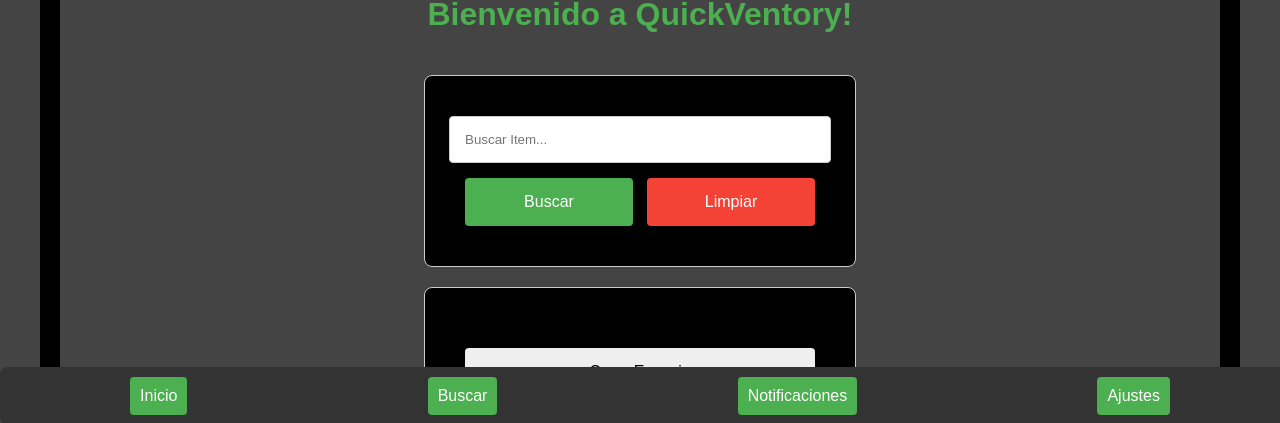
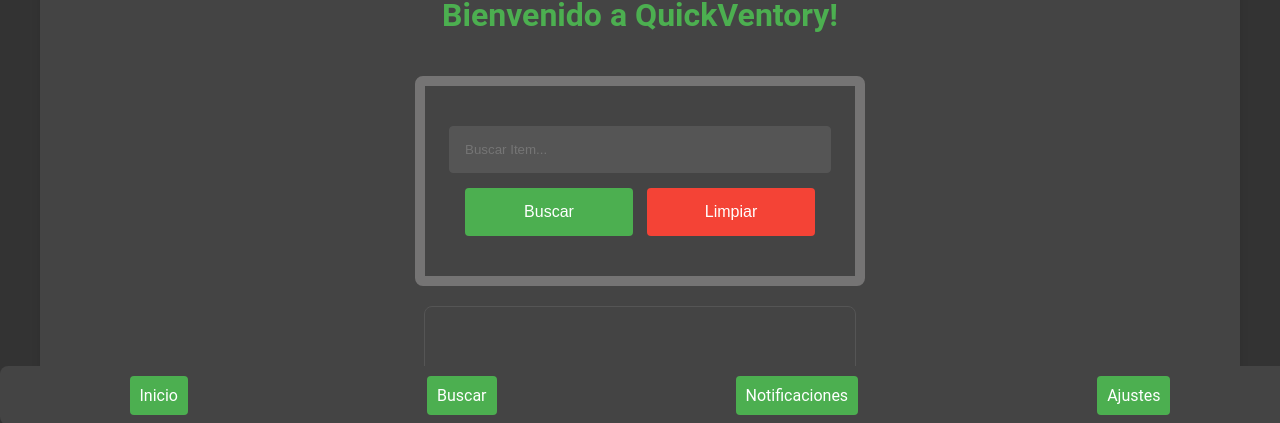
Before and after one commit to jea022/quick_ventory, a React (Create React App) app: page / in a window 1280 px wide. Shown: the part 375-798 px from the top of the page. Built offline with nearby package versions, Linux system fonts and the light colour scheme.

Commit message:
widget inicio

```diff
--- a/src/styles.css
+++ b/src/styles.css
@@ -1,10 +1,10 @@
 /* General */
 body {
-  font-family: Arial, sans-serif;
-  background-color: #444; /* Fondo consistente */
+  font-family: 'Roboto', sans-serif; /* Cambia la fuente a Roboto para un look más moderno */
+  background-color: #333; /* Fondo oscuro */
   margin: 0;
   padding: 0;
-  color: #fff; /* Texto blanco para contraste */
+  color: #f4f4f9; /* Texto claro para mejor legibilidad */
   display: flex;
   flex-direction: column;
   min-height: 100vh;
@@ -17,8 +17,10 @@
   max-width: 1200px;
   margin: 0 auto;
   padding: 20px;
-  background-color: #000; /* Fondo negro dentro del margen */
-  color: #fff; /* Texto blanco para contraste */
+  background-color: #444; /* Fondo oscuro para el contenedor principal */
+  color: #f4f4f9; /* Texto claro para contraste */
+  box-shadow: 0 4px 8px rgba(0, 0, 0, 0.1); /* Sombra suave para darle profundidad */
+  border-radius: 8px; /* Bordes redondeados para un look más suave */
   box-sizing: border-box;
 }
 
@@ -29,7 +31,7 @@
   justify-content: center;
   align-items: center;
   min-height: 100vh;
-  background-color: #444; /* Fondo consistente */
+  background-color: #333; /* Fondo consistente */
 }
 
 /* Header */
@@ -50,7 +52,7 @@
 
 /* Navbar */
 .navbar {
-  background-color: #333;
+  background-color: #444;
   padding: 10px;
   text-align: center;
   color: white;
@@ -60,7 +62,7 @@
 
 /* Footer */
 .footer {
-  background-color: #333;
+  background-color: #444;
   padding: 10px;
   text-align: center;
   color: white;
@@ -97,9 +99,9 @@
   flex-direction: column;
   align-items: center;
   padding: 40px; /* Aumenta el padding */
-  border: 1px solid #ccc;
+  border: 10px solid #757474;
   border-radius: 8px;
-  background-color: #000; /* Fondo negro */
+  background-color: #444; /* Fondo oscuro */
   width: 350px; /* Aumenta el ancho del widget */
 }
 
@@ -108,7 +110,9 @@
   padding: 15px; /* Aumenta el padding */
   margin-bottom: 15px; /* Aumenta el margen inferior */
   border-radius: 4px;
-  border: 1px solid #ccc;
+  border: 1px solid #555;
+  background-color: #555; /* Fondo oscuro */
+  color: #ffffff; /* Texto claro */
 }
 
 .search-buttons {
@@ -146,15 +150,15 @@
 
 .search-result {
   margin-top: 10px;
-  color: #fff;
+  color: #f4f4f9; /* Texto claro */
 }
 
 /* Inventory List */
 .inventory-list {
   padding: 20px;
-  border: 1px solid #ccc;
+  border: 1px solid #555;
   border-radius: 8px;
-  background-color: #fff;
+  background-color: #444; /* Fondo oscuro */
   margin-bottom: 20px;
 }
 
@@ -165,25 +169,28 @@
 
 .inventory-list li {
   padding: 10px;
-  border-bottom: 1px solid #ccc;
+  border-bottom: 1px solid #555;
+  color: #f4f4f9; /* Texto claro */
 }
 
 /* Notifications */
 .notifications {
   padding: 20px;
-  border: 1px solid #ccc;
+  border: 1px solid #555;
   border-radius: 8px;
-  background-color: #fff;
+  background-color: #444; /* Fondo oscuro */
   margin-bottom: 20px;
+  color: #f4f4f9; /* Texto claro */
 }
 
 /* Settings */
 .settings {
   padding: 20px;
-  border: 1px solid #ccc;
+  border: 1px solid #555;
   border-radius: 8px;
-  background-color: #fff;
+  background-color: #444; /* Fondo oscuro */
   margin-bottom: 20px;
+  color: #f4f4f9; /* Texto claro */
 }
 
 /* Inicio */
@@ -192,7 +199,7 @@
   background-color: #444; /* Fondo consistente */
   border-radius: 8px;
   margin-bottom: 20px;
-  color: #fff;
+  color: #f4f4f9; /* Texto claro */
   display: flex;
   flex-direction: column;
   align-items: center; /* Centra los contenedores horizontalmente */
@@ -239,9 +246,9 @@
   flex-direction: column;
   align-items: center;
   padding: 40px; /* Aumenta el padding */
-  border: 1px solid #ccc;
+  border: 1px solid #555;
   border-radius: 8px;
-  background-color: #000; /* Fondo negro */
+  background-color: #444; /* Fondo oscuro */
   width: 350px; /* Aumenta el ancho del contenedor */
 }
 
@@ -273,6 +280,7 @@
   text-align: center;
   flex: 1 1 calc(33.333% - 20px);
   box-sizing: border-box;
+  margin: 10px; /* Añade margen para aumentar el espacio entre botones */
 }
 
 .category-button:hover {
@@ -281,8 +289,8 @@
 
 .context-menu {
   position: absolute;
-  background-color: #fff;
-  border: 1px solid #ccc;
+  background-color: #444; /* Fondo oscuro */
+  border: 1px solid #555;
   border-radius: 8px;
   box-shadow: 0 2px 10px rgba(0, 0, 0, 0.1);
   z-index: 1000;
@@ -296,10 +304,11 @@
   background: none;
   cursor: pointer;
   text-align: left;
+  color: #f4f4f9; /* Texto claro */
 }
 
 .context-menu button:hover {
-  background-color: #f0f0f0;
+  background-color: #555; /* Fondo oscuro */
 }
 
 /* Banner Logo */
@@ -322,9 +331,11 @@
 input[type="text"], input[type="password"], input[type="email"], input[type="file"], select, textarea {
   padding: 15px; /* Aumenta el padding */
   border-radius: 4px;
-  border: 1px solid #ccc;
+  border: 1px solid #555;
   width: 100%;
   margin-bottom: 15px; /* Aumenta el margen inferior */
+  background-color: #555; /* Fondo oscuro */
+  color: #f4f4f9; /* Texto claro */
 }
 
 button {
@@ -356,9 +367,9 @@
 /* Ajustes */
 .ajustes-container {
   padding: 40px; /* Aumenta el padding */
-  border: 1px solid #ccc;
+  border: 1px solid #555;
   border-radius: 8px;
-  background-color: #000; /* Fondo negro */
+  background-color: #444; /* Fondo oscuro */
   width: 350px; /* Aumenta el ancho del contenedor */
   margin: 0 auto; /* Centra el contenedor */
 }
@@ -405,7 +416,9 @@
   margin: 15px 0;
   width: 100%;
   border-radius: 8px;
-  border: 1px solid #ccc;
+  border: 1px solid #555;
+  background-color: #555; /* Fondo oscuro */
+  color: #f4f4f9; /* Texto claro */
 }
 
 .login-button, .register-button {
@@ -429,9 +442,9 @@
   flex-direction: column;
   align-items: center;
   padding: 40px;
-  border: 1px solid #ccc;
+  border: 1px solid #555;
   border-radius: 8px;
-  background-color: #000; /* Fondo negro */
+  background-color: #444; /* Fondo oscuro */
   width: 350px;
   margin: 0 auto;
   box-shadow: 0 4px 8px rgba(0, 0, 0, 0.1);
@@ -442,7 +455,9 @@
   padding: 15px;
   margin-bottom: 15px;
   border-radius: 4px;
-  border: 1px solid #ccc;
+  border: 1px solid #555;
+  background-color: #555; /* Fondo oscuro */
+  color: #f4f4f9; /* Texto claro */
 }
 
 .login-form button, .register-form button {
```
